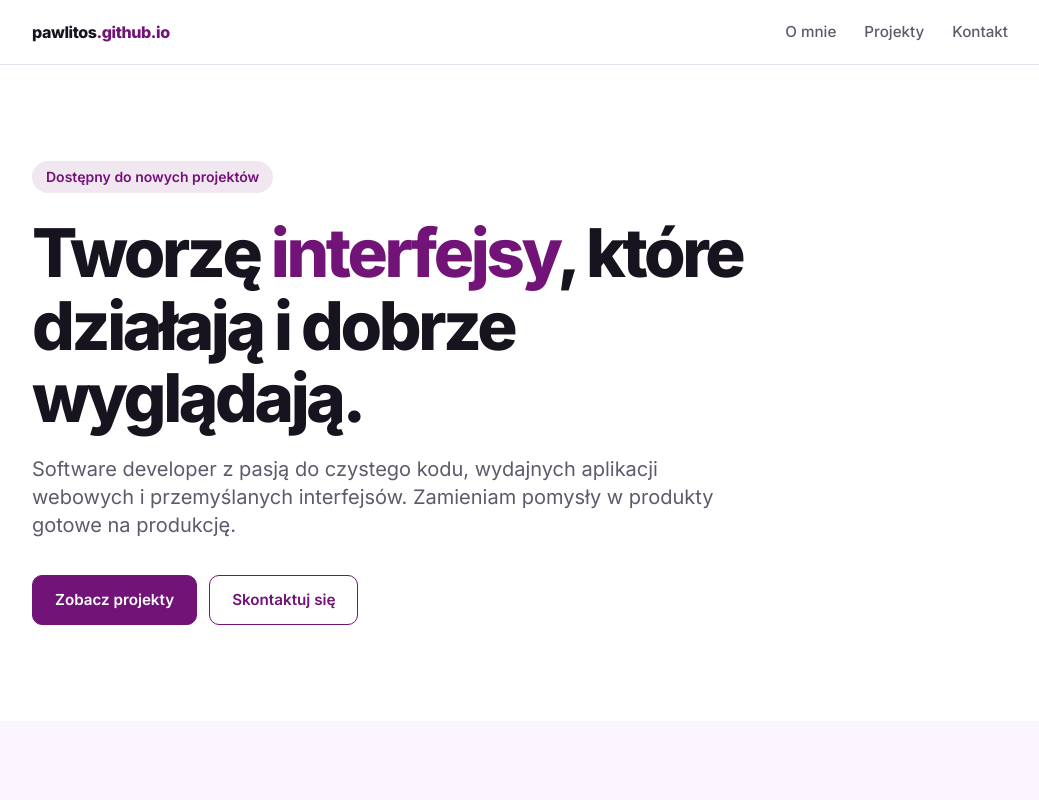
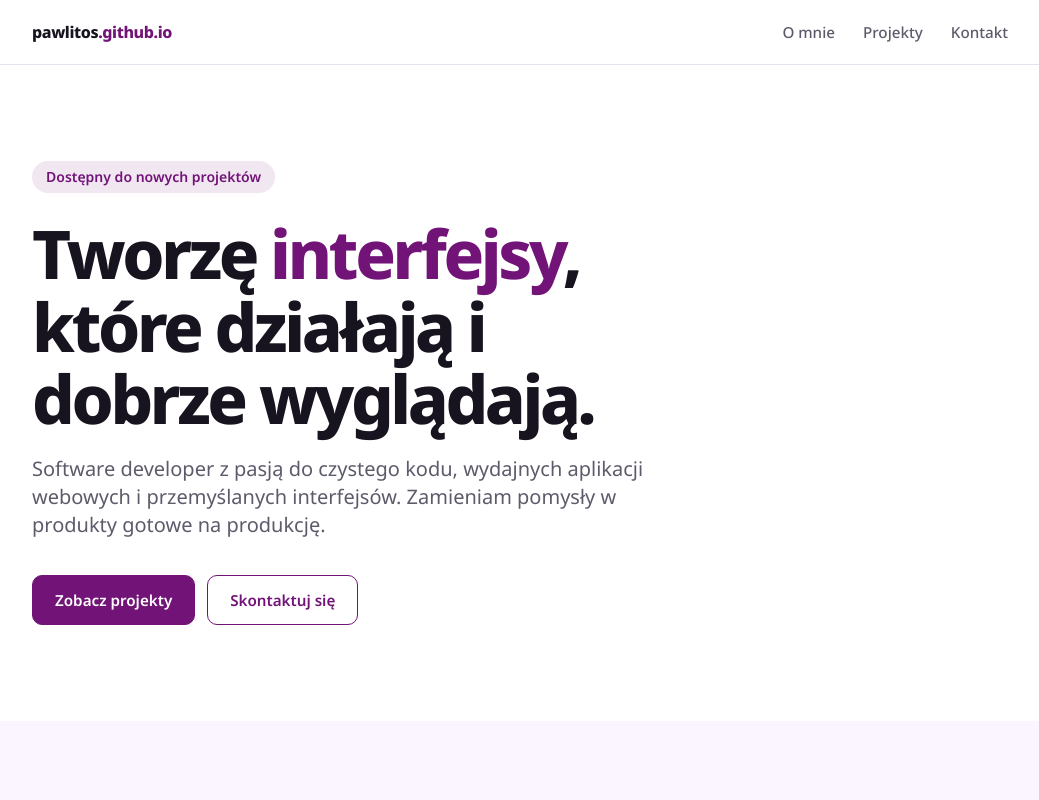
Before and after one commit to pawlitos/pawlitos.github.io, a Next.js app: page / in a window 1280 px wide. Shown: the top 800 px of the page, without its empty margins (120-1159 px from the left). Built offline with nearby package versions, Linux system fonts and the light colour scheme.

Commit message:
feat: replace Inter with Noto Sans

```diff
--- a/app/globals.css
+++ b/app/globals.css
@@ -1,7 +1,7 @@
 @import "tailwindcss";
 
 @theme {
-  --font-sans: var(--font-inter), system-ui, -apple-system, 'Segoe UI', Roboto, sans-serif;
+  --font-sans: var(--font-noto-sans), system-ui, -apple-system, 'Segoe UI', Roboto, sans-serif;
   --font-mono: var(--font-dm-mono), ui-monospace, monospace;
   --color-primary: var(--color-fuchsia-900);
   --color-primary-hover: color-mix(in srgb, var(--color-primary) 85%, black);
--- a/app/layout.tsx
+++ b/app/layout.tsx
@@ -1,9 +1,9 @@
 import type { Metadata } from "next";
-import { DM_Mono, Inter } from "next/font/google";
+import { DM_Mono, Noto_Sans } from "next/font/google";
 import "./globals.css";
 
-const inter = Inter({
-  variable: "--font-inter",
+const notoSans = Noto_Sans({
+  variable: "--font-noto-sans",
   subsets: ["latin", "latin-ext"],
 });
 
@@ -21,7 +21,7 @@ export const metadata: Metadata = {
 
 export default function RootLayout({ children }: LayoutProps<"/">) {
   return (
-    <html lang="pl" className={`${inter.variable} ${dmMono.variable}`}>
+    <html lang="pl" className={`${notoSans.variable} ${dmMono.variable}`}>
       <body className="bg-white font-sans text-ink leading-relaxed antialiased pt-[env(safe-area-inset-top,0px)]">
         {children}
       </body>
```
